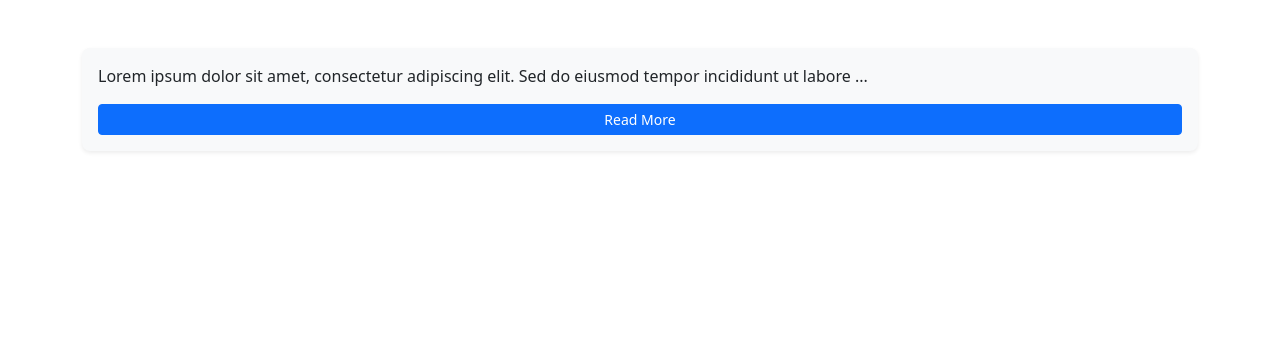
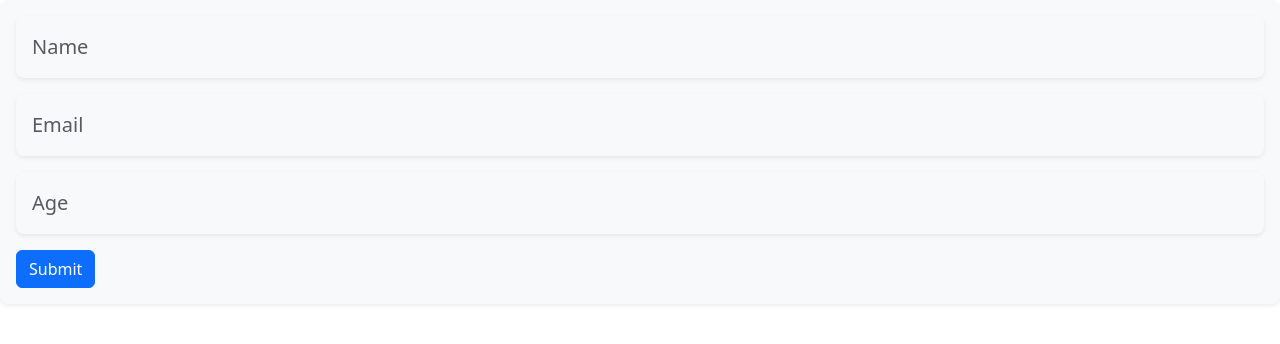
Before and after one commit to Shafi-Yaftali01/game-hub, a React (Vite) app: page / in a window 1280 px wide. Shown: the top 344 px of the page. Built offline with nearby package versions, Linux system fonts and the light colour scheme.

Commit message:
feat: reuseable form component

```diff
--- a/src/App.tsx
+++ b/src/App.tsx
@@ -1,11 +1,9 @@
-import ExpandableText from "./components/ExpandableText";
+import Form from "./components/Form";
+
 const App = () => {
   return (
-    <div className="container mt-5 d-flex justify-content-center align-items-center flex-column gap-4 flex-wrap">
-      <ExpandableText
-        text="Lorem ipsum dolor sit amet, consectetur adipiscing elit. Sed do eiusmod tempor incididunt ut labore et dolore magna aliqua. Ut enim ad minim veniam, quis nostrud exercitation ullamco laboris nisi ut aliquip ex ea commodo consequat. Duis aute irure dolor in reprehenderit in voluptate velit esse cillum dolore eu fugiat nulla pariatur. Excepteur sint occaecat cupidatat non proident, sunt in culpa qui officia deserunt mollit anim id est laborum."
-        maxLength={100}
-      />
+    <div>
+      <Form />
     </div>
   );
 };
--- /dev/null
+++ b/src/components/Form.tsx
@@ -0,0 +1,49 @@
+// lets create a form component that will be used to display a form with a button to submit the form
+
+import { useState } from "react";
+
+const Form = () => {
+  const [person, setPerson] = useState({
+    name: "",
+    email: "",
+    age: "",
+  });
+  const handleSubmit = (person: {
+    name: string;
+    email: string;
+    age: string;
+  }) => {
+    console.log(person);
+  };
+  return (
+    <form className="form-control w-100 border-0 shadow-sm p-3 bg-light rounded-3 text-start">
+      <input
+        className="form-control mb-3 rounded-3 border-0 shadow-sm p-3 bg-light text-start text-dark form-control-lg form-control-lg-lg form-control-lg-md form-control-lg-sm form-control-lg-xs"
+        type="text"
+        placeholder="Name"
+        value={person.name}
+        onChange={(e) => setPerson({ ...person, name: e.target.value })}
+      />
+
+      <input
+        className="form-control mb-3 rounded-3 border-0 shadow-sm p-3 bg-light text-start text-dark form-control-lg form-control-lg-lg form-control-lg-md form-control-lg-sm form-control-lg-xs"
+        type="email"
+        placeholder="Email"
+        value={person.email}
+        onChange={(e) => setPerson({ ...person, email: e.target.value })}
+      />
+      <input
+        className="form-control mb-3 rounded-3 border-0 shadow-sm p-3 bg-light text-start text-dark form-control-lg form-control-lg-lg form-control-lg-md form-control-lg-sm form-control-lg-xs"
+        type="number"
+        placeholder="Age"
+        value={person.age}
+        onChange={(e) => setPerson({ ...person, age: e.target.value })}
+      />
+      <button className="btn btn-primary" onClick={() => handleSubmit(person)}>
+        Submit
+      </button>
+    </form>
+  );
+};
+
+export default Form;
```
